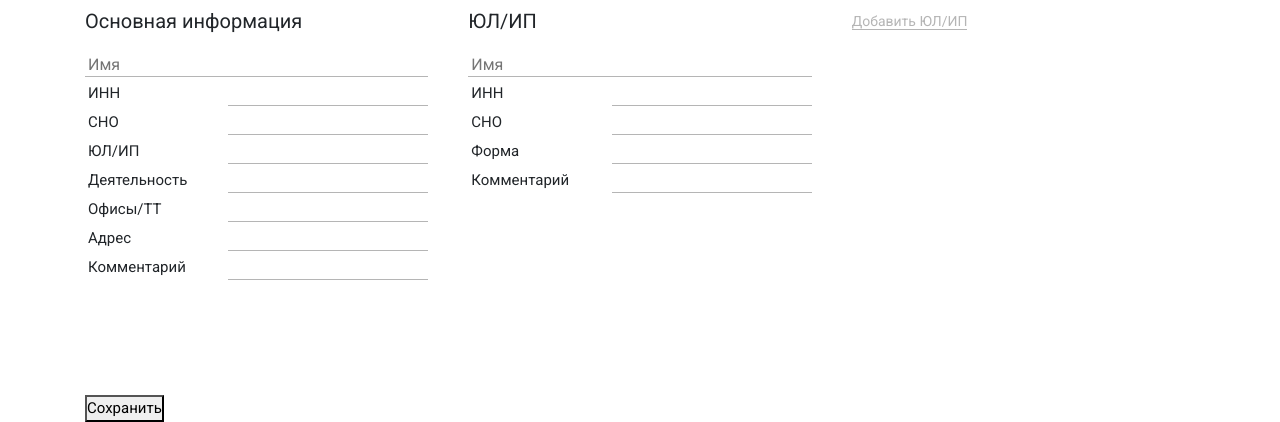
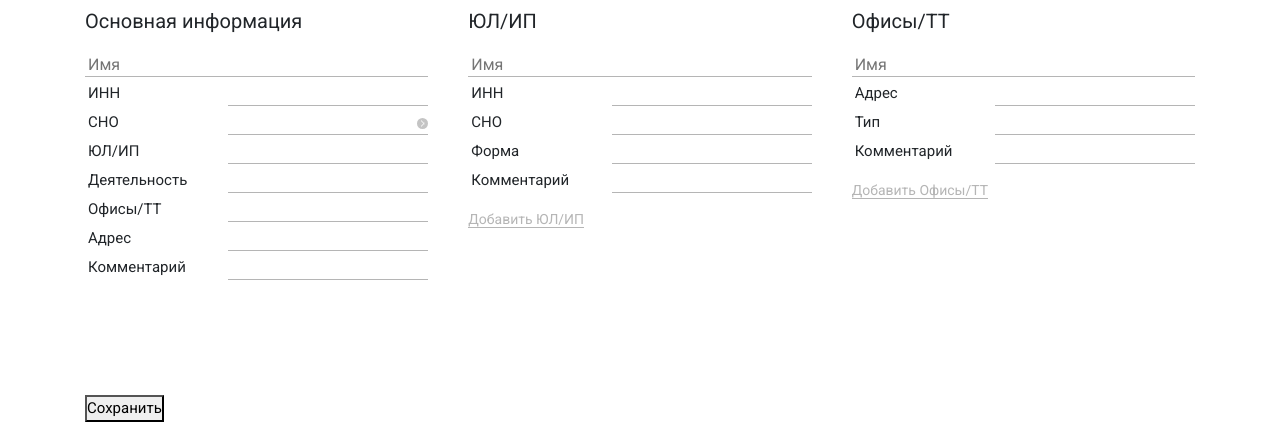
Before and after one commit to maxmytime/req, a website: page src/index.html in a window 1280 px wide. Shown: the part 442-864 px from the top of the page. Drawn offline with nearby package versions, Linux system fonts and the light colour scheme; files that its build step writes are made by us from their sources; files whose address does not match are found by name.

Commit message:
Сверстан элемент select

```diff
--- a/src/index.html
+++ b/src/index.html
@@ -143,6 +143,7 @@
                         <label for="organization-taxation-system" class="form__lable">
                             <span class="form__lable-name">СНО</span>
                             <div class="form__lable-wrapper">
+                                <span class="form__select"></span>
                                 <input type="text" name="organization-taxation-system" autocomplete="off" class="form__input">
                             </div>
                         </label>
@@ -196,7 +197,7 @@
                     </div>
                 </div>
 
-                <!-- <div class="form__column"> -->
+                <div class="form__column">
                     <div class="form__input-wrapper">
 
                         <h3 class="title title_h3">ЮЛ/ИП</h3>
@@ -251,55 +252,55 @@
 
                     </div>
 
-                <!-- </div> -->
+                </div>
 
-                <!-- <div class="form__column">
+                <div class="form__column">
                     <div class="form__input-wrapper">
 
-                        <h3 class="title title_h3">Офисы/ТТ</h3> -->
+                        <h3 class="title title_h3">Офисы/ТТ</h3>
 
                         <!-- Организация - Офисы/ТТ - Имя - НАЧАЛО -->
-                        <!-- <input type="text" name='organization-name' autocomplete="off" placeholder="Имя" class="form__input"> -->
+                        <input type="text" name='organization-name' autocomplete="off" placeholder="Имя" class="form__input">
                         <!-- Организация - Офисы/ТТ - Имя - КОНЕЦ -->
 
                         <!-- Организация - Офисы/ТТ - Адрес - НАЧАЛО -->
-                        <!-- <label for="organization-address" class="form__lable">
+                        <label for="organization-address" class="form__lable">
                             <span class="form__lable-name">Адрес</span>
                             <div class="form__lable-wrapper">
                                 <input type="text" name="organization-address" autocomplete="off" class="form__input">
                             </div>
-                        </label> -->
+                        </label>
                         <!-- Организация - Офисы/ТТ - Адрес - КОНЕЦ -->
 
                         <!-- Организация - Офисы/ТТ - Тип - НАЧАЛО -->
-                        <!-- <label for="organization-type" class="form__lable">
+                        <label for="organization-type" class="form__lable">
                             <span class="form__lable-name">Тип</span>
                             <div class="form__lable-wrapper">
                                 <input type="text" name="organization-type" autocomplete="off" class="form__input">
                             </div>
-                        </label> -->
+                        </label>
                         <!-- Организация - Офисы/ТТ - Тип - КОНЕЦ -->
 
                         <!-- Организация - Офисы/ТТ - Комментарий - НАЧАЛО -->
-                        <!-- <label for="organization-comment" class="form__lable">
+                        <label for="organization-comment" class="form__lable">
                             <span class="form__lable-name">Комментарий</span>
                             <div class="form__lable-wrapper">
                                 <input type="text" name="organization-comment" autocomplete="off" class="form__input">
                             </div>
-                        </label> -->
+                        </label>
                         <!-- Организация - Офисы/ТТ - Комментарий - КОНЕЦ -->
 
-                    <!-- </div>
+                    </div>
 
-                    <div class="form__input-wrapper"> -->
+                    <div class="form__input-wrapper">
 
                         <!-- Организация - Офисы/ТТ - Кнопка "Добавить Офисы/ТТ" - НАЧАЛО -->
-                        <!-- <a href="#" data-name="officeBlock" class="link btn btn__contact-add btn_add">Добавить Офисы/ТТ</a> -->
+                        <a href="#" data-name="officeBlock" class="link btn btn__contact-add btn_add">Добавить Офисы/ТТ</a>
                         <!-- Организация - Офисы/ТТ - Кнопка "Добавить Офисы/ТТ" - КОНЕЦ -->
 
-                    <!-- </div> -->
+                    </div>
 
-                <!-- </div> -->
+                </div>
 
             </div>
             <!-- Организация - КОНЕЦ -->
--- a/src/sass/blocks/_form.scss
+++ b/src/sass/blocks/_form.scss
@@ -41,7 +41,7 @@
             font-size: 16px;
         }
     }
-    &__input-add {
+    &__input-add, {
         position: absolute;
         width: 11px;
         height: 11px;
@@ -49,6 +49,19 @@
         left: -18px;
         bottom: 6px;
         cursor: pointer;
+    }
+    &__select {
+        position: absolute;
+        width: 11px;
+        height: 11px;
+        background-image: url(../icons/select.svg);
+        right: 0;
+        bottom: 6px;
+        cursor: pointer;
+        transition: 0.5s;
+        &_active {
+            transform: rotate(90deg);
+        }
     }
     &__input-wrapper {
         margin-bottom: 15px;
```
Also changed, not shown: dist/css/style.min.css, dist/icons/select.svg (added), dist/index.html, src/icons/select.svg (added), 2 other files.
